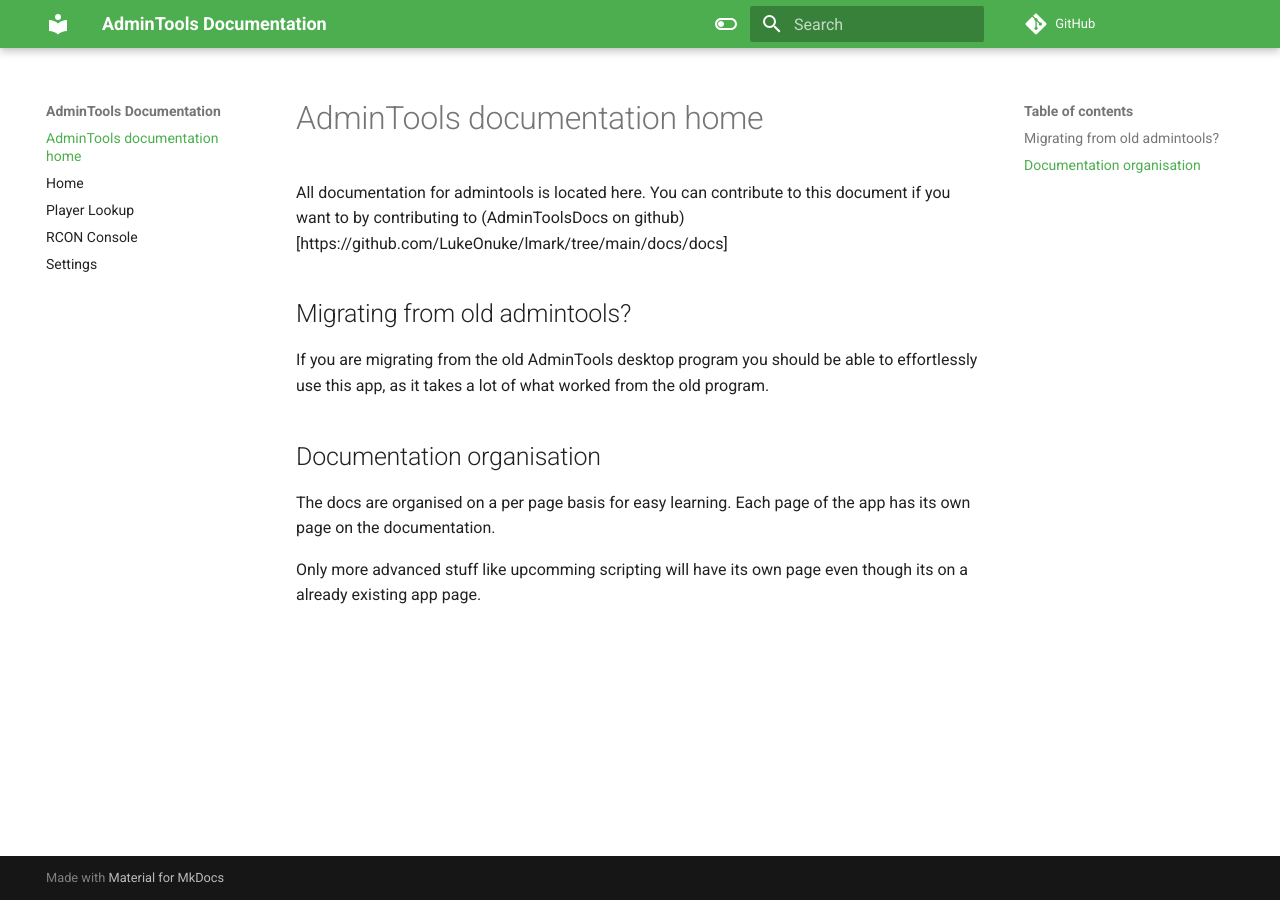
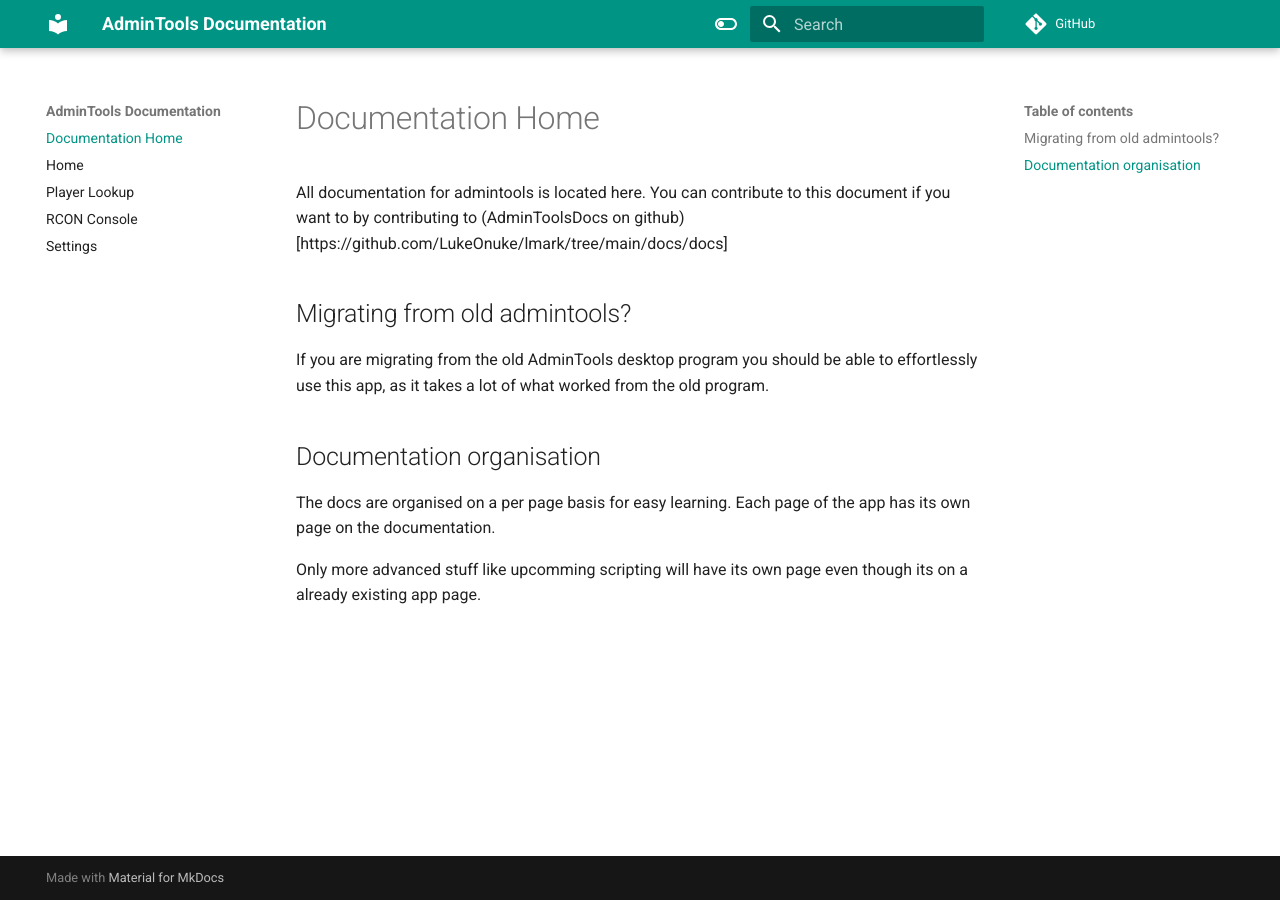
Before and after one commit to LukeOnuke/AdminToolsDocs, an MkDocs documentation site: the page built from docs/index.md, in a window 1280 px wide. Built offline with MkDocs 1.6.1 and Material for MkDocs 9.7.7, drawn with Linux system fonts in a browser that asks for light colours; comment, search, counter and statistics services are not loaded.

Commit message:
Changed stuff to better render

```diff
--- a/docs/index.md
+++ b/docs/index.md
@@ -1,4 +1,4 @@
-# AdminTools documentation home
+# Documentation Home
 All documentation for admintools is located here. You can contribute to this
 document if you want to by contributing to
 (AdminToolsDocs on github)[https://github.com/LukeOnuke/lmark/tree/main/docs/docs]
--- a/mkdocs.yml
+++ b/mkdocs.yml
@@ -10,13 +10,13 @@
   palette:
     - media: "(prefers-color-scheme: light)"
       scheme: default
-      primary: green
+      primary: teal
       toggle:
         icon: material/toggle-switch-off-outline
         name: Switch to dark mode
     - media: "(prefers-color-scheme: dark)"
       scheme: slate
-      primary: green
+      primary: teal
       toggle:
         icon: material/toggle-switch
         name: Switch to light mode
```
Also changed, not shown: docs/settings.md (+2 -2 lines).
